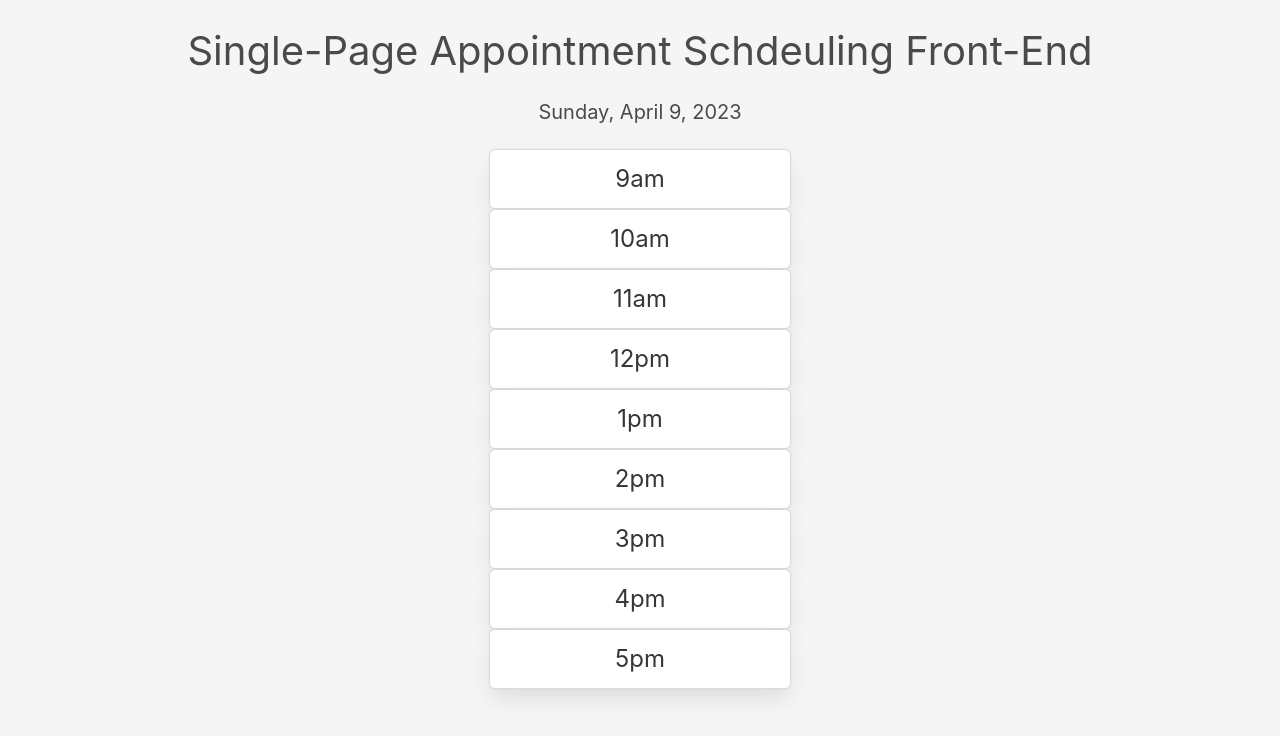
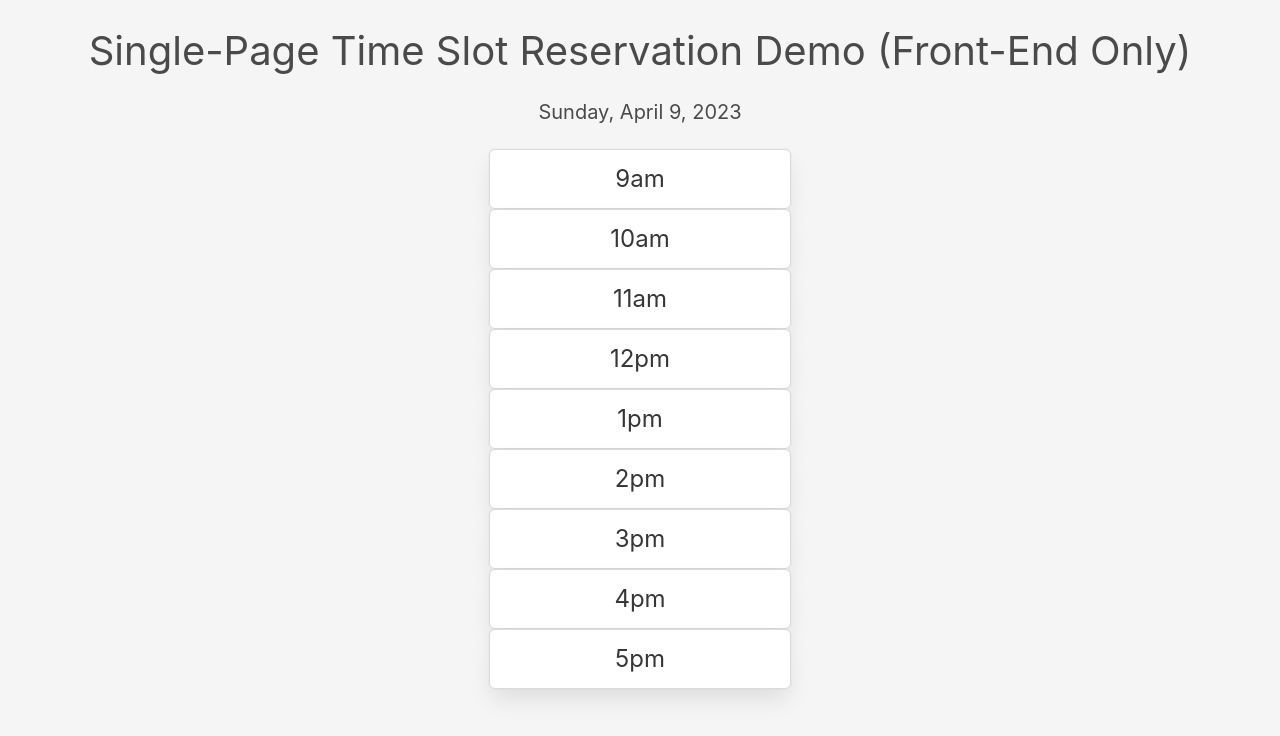
Before and after one commit to emorain3/scheduling-app-v2, a React (Create React App) app: page / in a window 1280 px wide. Shown: the top 736 px of the page. Built offline with nearby package versions, Linux system fonts and the light colour scheme.

Commit message:
Changed Webpage Name

```diff
--- a/public/index.html
+++ b/public/index.html
@@ -12,7 +12,7 @@
     />
 
     <link rel="stylesheet"
-href="https://cdnjs.cloudflare.com/ajax/libs/font-awesome/6.4.0/css/all.min.css">
+href="https://cdnjs.cloudflare.com/ajax/libs/font-awesome/6react.4.0/css/all.min.css">
     <link rel="apple-touch-icon" href="%PUBLIC_URL%/logo192.png" />
     <!--
       manifest.json provides metadata used when your web app is installed on a
@@ -28,7 +28,7 @@ href="https://cdnjs.cloudflare.com/ajax/libs/font-awesome/6.4.0/css/all.min.css"
       work correctly both with client-side routing and a non-root public URL.
       Learn how to configure a non-root public URL by running `npm run build`.
     -->
-    <title>React App</title>
+    <title>Time Slot Reservation Demo</title>
   </head>
   <body>
     <noscript>You need to enable JavaScript to run this app.</noscript>
--- a/src/App.js
+++ b/src/App.js
@@ -50,7 +50,7 @@ function App() {
     <PageContainer className="App">
         <Provider store={store}>
           <h1 class="subtitle is-2">
-            Single-Page Appointment Schdeuling Front-End
+            Single-Page Time Slot Reservation Demo (Front-End Only)
           </h1>
           <h1 class="subtitle is-5">
             {currDate}
```
